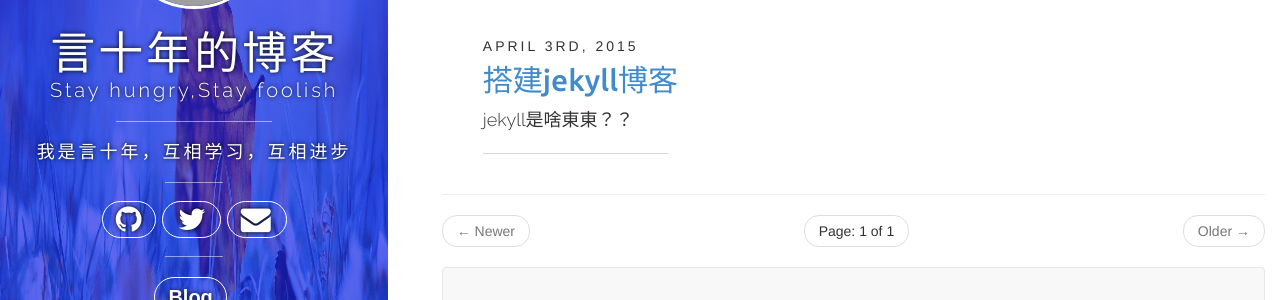
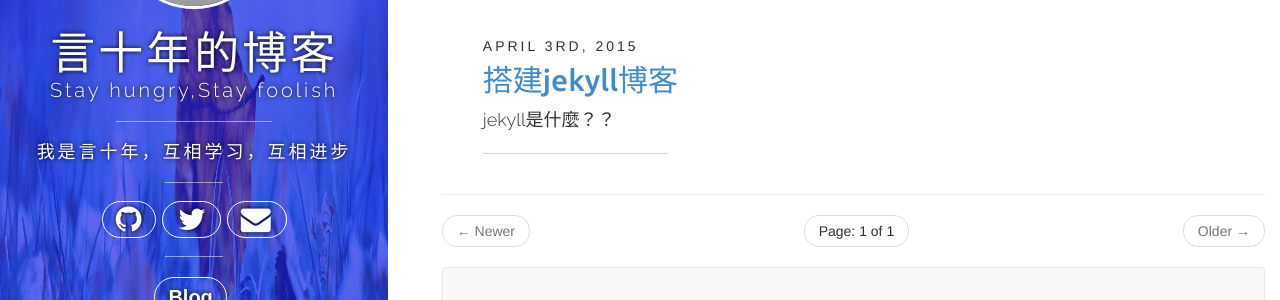
Before and after one commit to yanshinian/yanshinian.github.io, a Jekyll site: the page built from index.html, in a window 1280 px wide. Shown: the part 243-543 px from the top of the page. Built offline with Jekyll 4.4.1, drawn with Linux system fonts in a browser that asks for light colours; Markdown is read by kramdown in place of the engine named in the settings; the list of posts is cut into pages by our own code; comment, search, counter and statistics services are not loaded; grey boxes are pictures that could not be loaded.

Commit message:
jekyll的安裝

````diff
--- a/_posts/2015-04-05-jekyll.markdown
+++ b/_posts/2015-04-05-jekyll.markdown
@@ -5,7 +5,7 @@
 date:   2015-04-03 02:15:48
 categories: jekyll
 ---
-jekyll是啥東東？？
+jekyll是什麼？？
 
 ```
 免費的BLog生成工具
@@ -46,13 +46,13 @@
 
 2.再搞個[Jekyll][jekyllrb]當Blog，英文不好看[Jekyll中文站][jekyllcn]
 
-	{% highlight ruby %}
+```
 	~ $ gem install jekyll
 	~ $ jekyll new myblog
 	~ $ cd myblog
 	~/myblog $ jekyll serve
 	然後再瀏覽器輸入，http://localhost:4000，讓你的博客跑起來
-	{% endhighlig}
+```
 
 3.更換主題
 
````
